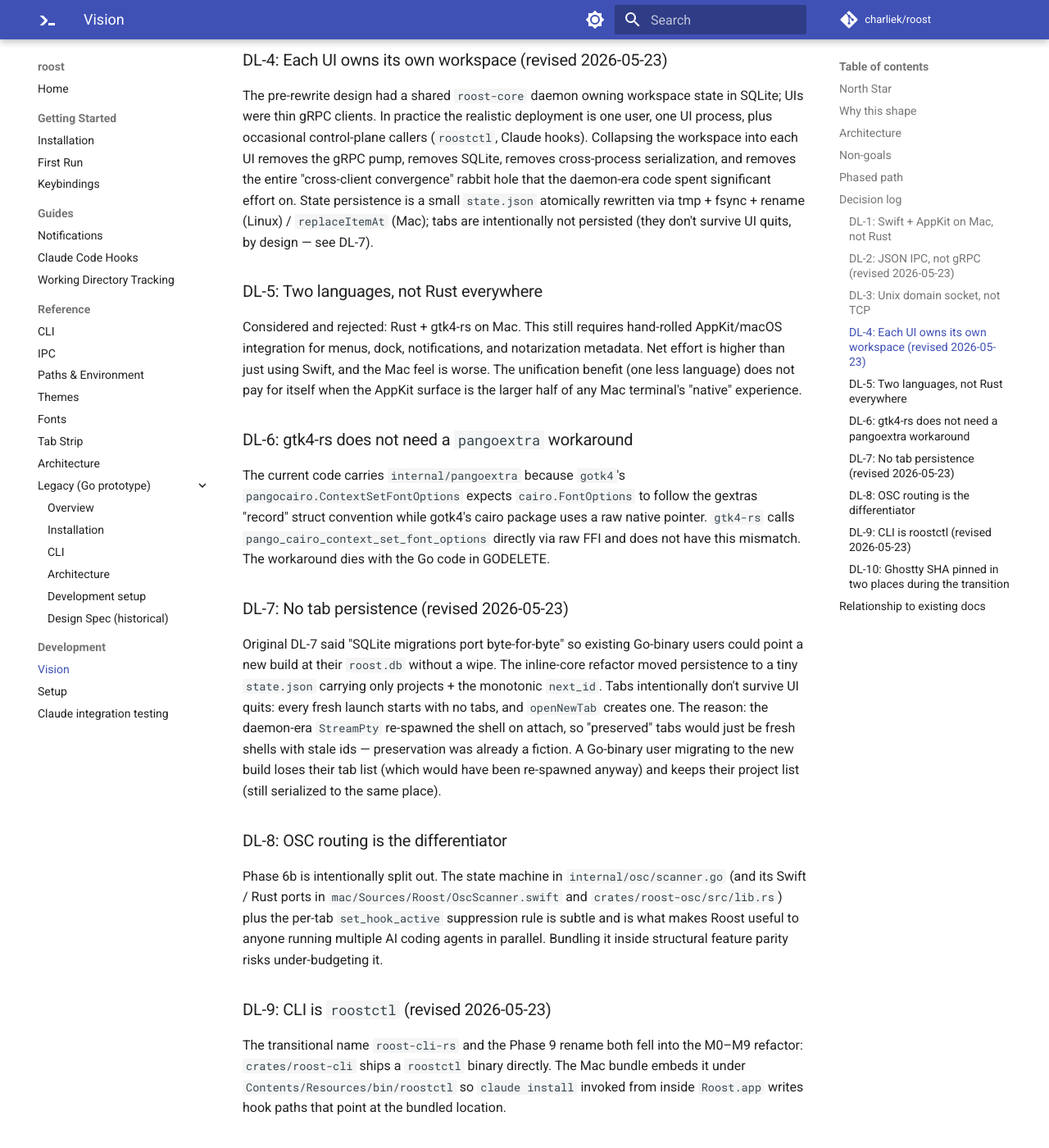
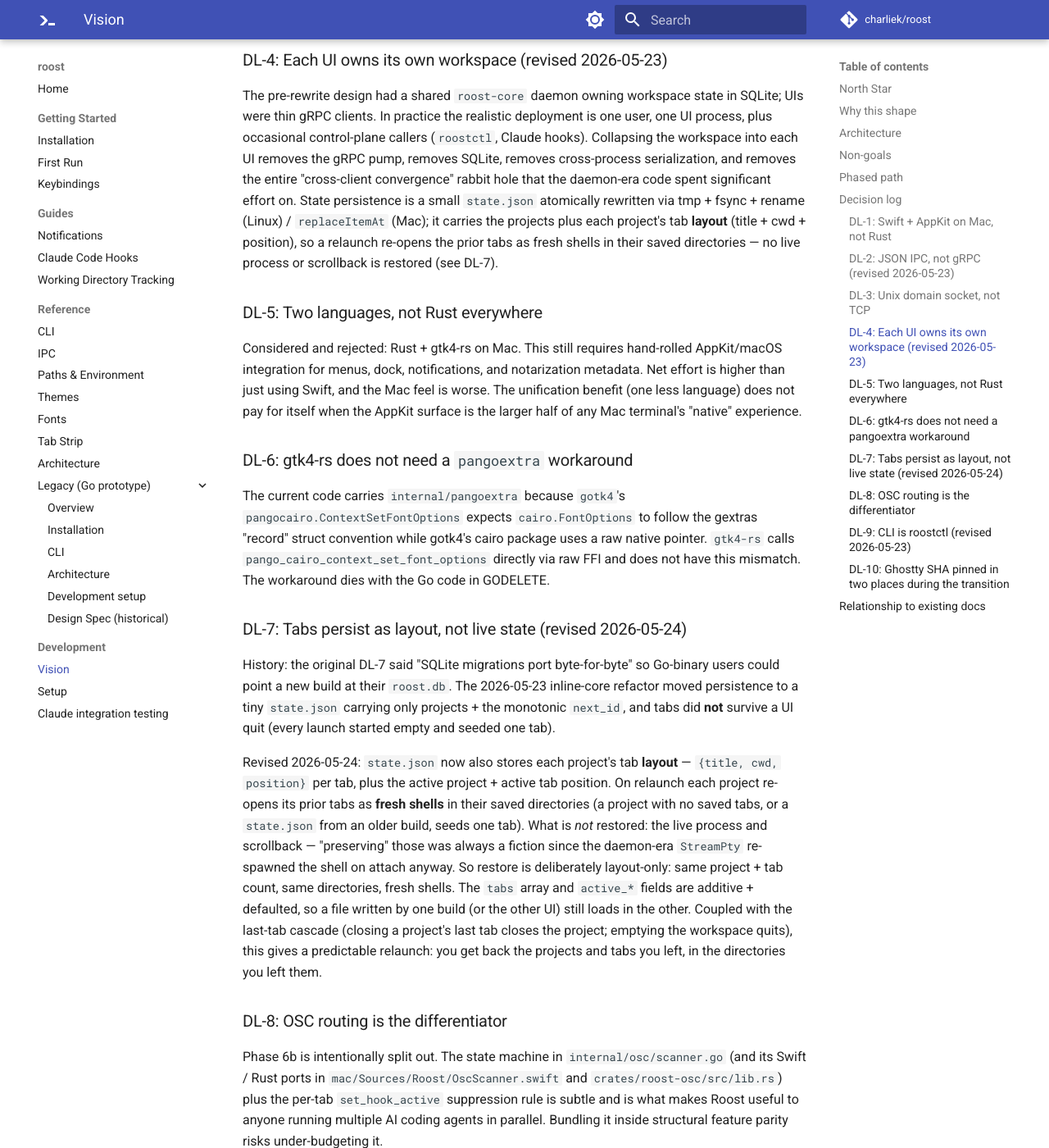
Before and after one commit to charliek/roost, an MkDocs documentation site: the page built from docs/development/vision.md, in a window 1280 px wide and 1400 px high, scrolled down 4617 px. Shown: the whole window at 82% size. Built offline with MkDocs 1.6.1 and Material for MkDocs 9.7.7, drawn with Linux system fonts in a browser that asks for light colours; comment, search, counter and statistics services are not loaded.

Commit message:
docs: record the reversal of DL-7 (tabs persist as layout)
Tabs now persist as layout (title + cwd + position; fresh shells on
restore, no scrollback/process) — update the docs + the few remaining
code comments that still claimed "no session restore":

- `docs/development/vision.md`: rewrite DL-7 (revised 2026-05-24) to
  describe layout-only restore + the cross-version-tolerant schema, and
  fix the DL-4 persistence sentence.
- `CLAUDE.md`: persistence table row now reflects tab-layout + active
  selection persistence.
- `mac/Sources/Roost/Workspace.swift`: file-header comment.
- `crates/roost-linux/tests/state_persist.rs`: the round-trip test
  comment + module doc now say tabs survive as restore *descriptors*
  (not live tabs); add an assertion that `take_restore_layout` carries
  the saved tab.

Out of scope (separate user action): deleting `vision.md` / editing
`plans/GODELETE.md`. The store_json.rs + state.rs schema comments were
updated alongside their code in the prior Rust commit.

Co-Authored-By: Claude Opus 4.7 (1M context) <noreply@anthropic.com>

```diff
--- a/docs/development/vision.md
+++ b/docs/development/vision.md
@@ -108,7 +108,7 @@ Roost is a local desktop app. UDS gets us filesystem permissions for free, no po
 
 ### DL-4: Each UI owns its own workspace (revised 2026-05-23)
 
-The pre-rewrite design had a shared `roost-core` daemon owning workspace state in SQLite; UIs were thin gRPC clients. In practice the realistic deployment is one user, one UI process, plus occasional control-plane callers (`roostctl`, Claude hooks). Collapsing the workspace into each UI removes the gRPC pump, removes SQLite, removes cross-process serialization, and removes the entire "cross-client convergence" rabbit hole that the daemon-era code spent significant effort on. State persistence is a small `state.json` atomically rewritten via tmp + fsync + rename (Linux) / `replaceItemAt` (Mac); tabs are intentionally not persisted (they don't survive UI quits, by design — see DL-7).
+The pre-rewrite design had a shared `roost-core` daemon owning workspace state in SQLite; UIs were thin gRPC clients. In practice the realistic deployment is one user, one UI process, plus occasional control-plane callers (`roostctl`, Claude hooks). Collapsing the workspace into each UI removes the gRPC pump, removes SQLite, removes cross-process serialization, and removes the entire "cross-client convergence" rabbit hole that the daemon-era code spent significant effort on. State persistence is a small `state.json` atomically rewritten via tmp + fsync + rename (Linux) / `replaceItemAt` (Mac); it carries the projects plus each project's tab **layout** (title + cwd + position), so a relaunch re-opens the prior tabs as fresh shells in their saved directories — no live process or scrollback is restored (see DL-7).
 
 ### DL-5: Two languages, not Rust everywhere
 
@@ -118,9 +118,11 @@ Considered and rejected: Rust + gtk4-rs on Mac. This still requires hand-rolled
 
 The current code carries `internal/pangoextra` because `gotk4`'s `pangocairo.ContextSetFontOptions` expects `cairo.FontOptions` to follow the gextras "record" struct convention while gotk4's cairo package uses a raw native pointer. `gtk4-rs` calls `pango_cairo_context_set_font_options` directly via raw FFI and does not have this mismatch. The workaround dies with the Go code in GODELETE.
 
-### DL-7: No tab persistence (revised 2026-05-23)
+### DL-7: Tabs persist as layout, not live state (revised 2026-05-24)
 
-Original DL-7 said "SQLite migrations port byte-for-byte" so existing Go-binary users could point a new build at their `roost.db` without a wipe. The inline-core refactor moved persistence to a tiny `state.json` carrying only projects + the monotonic `next_id`. Tabs intentionally don't survive UI quits: every fresh launch starts with no tabs, and `openNewTab` creates one. The reason: the daemon-era `StreamPty` re-spawned the shell on attach, so "preserved" tabs would just be fresh shells with stale ids — preservation was already a fiction. A Go-binary user migrating to the new build loses their tab list (which would have been re-spawned anyway) and keeps their project list (still serialized to the same place).
+History: the original DL-7 said "SQLite migrations port byte-for-byte" so Go-binary users could point a new build at their `roost.db`. The 2026-05-23 inline-core refactor moved persistence to a tiny `state.json` carrying only projects + the monotonic `next_id`, and tabs did **not** survive a UI quit (every launch started empty and seeded one tab).
+
+Revised 2026-05-24: `state.json` now also stores each project's tab **layout** — `{title, cwd, position}` per tab, plus the active project + active tab position. On relaunch each project re-opens its prior tabs as **fresh shells** in their saved directories (a project with no saved tabs, or a `state.json` from an older build, seeds one tab). What is *not* restored: the live process and scrollback — "preserving" those was always a fiction since the daemon-era `StreamPty` re-spawned the shell on attach anyway. So restore is deliberately layout-only: same project + tab count, same directories, fresh shells. The `tabs` array and `active_*` fields are additive + defaulted, so a file written by one build (or the other UI) still loads in the other. Coupled with the last-tab cascade (closing a project's last tab closes the project; emptying the workspace quits), this gives a predictable relaunch: you get back the projects and tabs you left, in the directories you left them.
 
 ### DL-8: OSC routing is the differentiator
 
```
Also changed, not shown: CLAUDE.md (+1 -1 lines), 2 other files.
